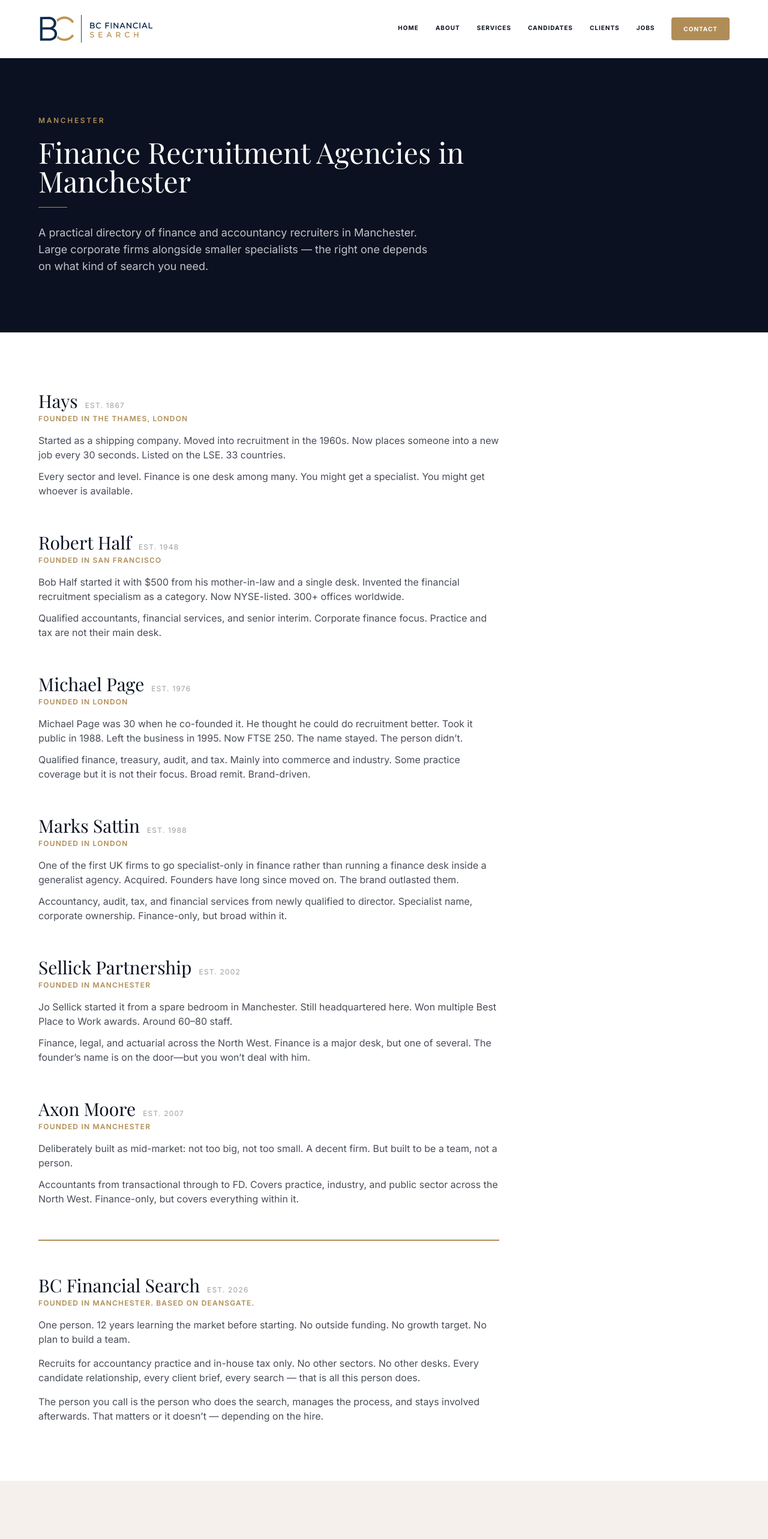
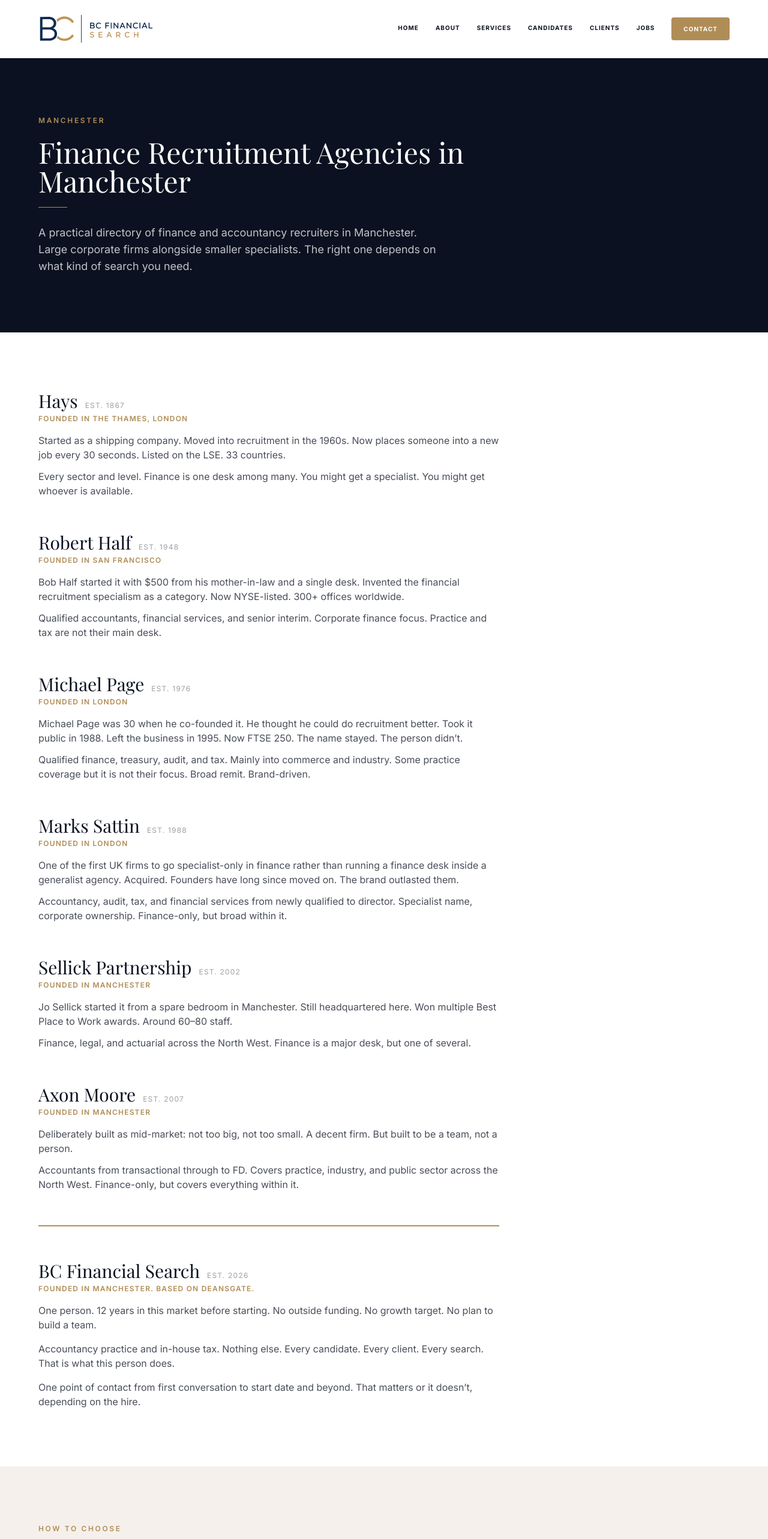
Before and after one commit to WH-93/website-skeleton-1, a Next.js app: page /finance-recruitment-agencies-in-manchester in a window 1280 px wide. Shown: the top 2565 px of the page at 60% size. Built offline with nearby package versions, Linux system fonts and the light colour scheme.

Commit message:
fix: remove em-dashes, tighten BC Financial copy to brand voice

```diff
--- a/src/app/finance-recruitment-agencies-in-manchester/page.tsx
+++ b/src/app/finance-recruitment-agencies-in-manchester/page.tsx
@@ -4,7 +4,7 @@
 export const metadata: Metadata = {
   title: { absolute: 'Finance Recruitment Agencies in Manchester' },
   description:
-    'A practical directory of finance and accountancy recruiters in Manchester. Corporate firms and specialist — the right one depends on what kind of search you need.',
+    'A practical directory of finance and accountancy recruiters in Manchester. Corporate firms and specialist. The right one depends on what kind of search you need.',
   openGraph: { title: 'Finance Recruitment Agencies in Manchester' },
 };
 
@@ -60,7 +60,7 @@
     story:
       'Jo Sellick started it from a spare bedroom in Manchester. Still headquartered here. Won multiple Best Place to Work awards. Around 60\u201380 staff.',
     recruits:
-      'Finance, legal, and actuarial across the North West. Finance is a major desk, but one of several. The founder\u2019s name is on the door\u2014but you won\u2019t deal with him.',
+      'Finance, legal, and actuarial across the North West. Finance is a major desk, but one of several.',
   },
   {
     name: 'Axon Moore',
@@ -86,8 +86,8 @@
           <span className="gold-rule" />
           <p className="text-base sm:text-lg leading-7 text-white/75 max-w-2xl">
             A practical directory of finance and accountancy recruiters in
-            Manchester. Large corporate firms alongside smaller specialists
-            &mdash; the right one depends on what kind of search you need.
+            Manchester. Large corporate firms alongside smaller specialists.
+            The right one depends on what kind of search you need.
           </p>
         </div>
       </section>
@@ -114,7 +114,7 @@
               </div>
             ))}
 
-            {/* BC Financial Search — longer, personal */}
+            {/* BC Financial Search */}
             <div className="border-t-2 border-gold pt-14">
               <div className="flex items-baseline gap-3 mb-1">
                 <h2 className="font-heading text-2xl sm:text-3xl text-navy">
@@ -129,19 +129,18 @@
               </p>
               <div className="body-copy space-y-4">
                 <p>
-                  One person. 12 years learning the market before starting. No
+                  One person. 12 years in this market before starting. No
                   outside funding. No growth target. No plan to build a team.
                 </p>
                 <p>
-                  Recruits for accountancy practice and in-house tax only. No
-                  other sectors. No other desks. Every candidate relationship,
-                  every client brief, every search &mdash; that is all this
+                  Accountancy practice and in-house tax. Nothing else. Every
+                  candidate. Every client. Every search. That is what this
                   person does.
                 </p>
                 <p>
-                  The person you call is the person who does the search, manages
-                  the process, and stays involved afterwards. That matters or it
-                  doesn&rsquo;t &mdash; depending on the hire.
+                  One point of contact from first conversation to start date and
+                  beyond. That matters or it doesn&rsquo;t, depending on the
+                  hire.
                 </p>
               </div>
             </div>
@@ -164,10 +163,10 @@
 
             <div className="flex flex-col sm:flex-row gap-4">
               <Link href="/clients" className="btn-gold">
-                I&rsquo;m hiring &mdash; discuss your brief
+                I&rsquo;m hiring. Discuss your brief.
               </Link>
               <Link href="/candidates" className="btn-outline">
-                I&rsquo;m a candidate &mdash; start a conversation
+                I&rsquo;m a candidate. Start a conversation.
               </Link>
             </div>
           </div>
```
